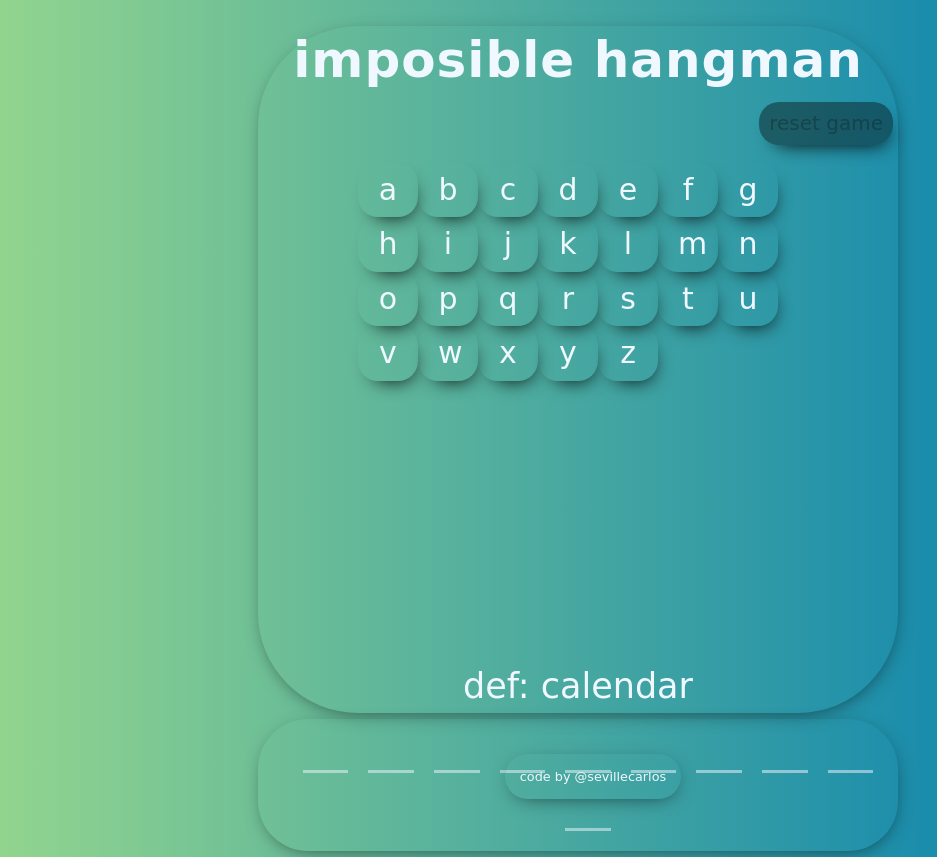
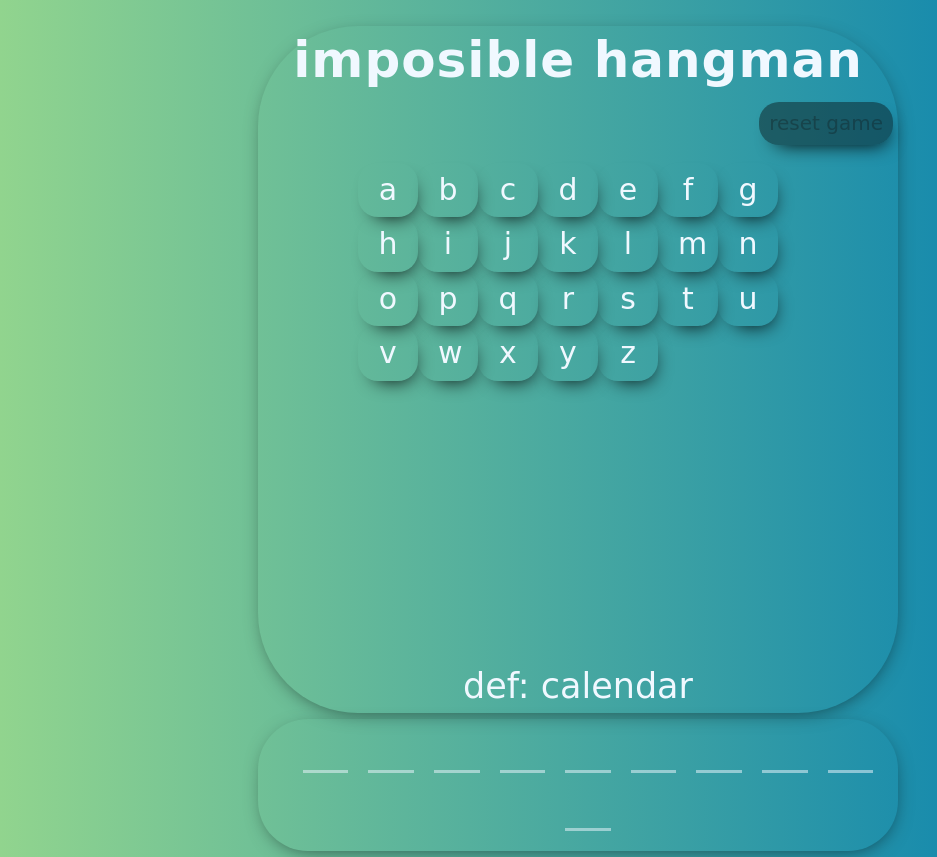
Before and after one commit to sevillecarlos/imposible-hang-man, a website built with Parcel: page index.html in a window 1280 px wide. Shown: the whole page, without its empty margins (62-999 px from the left). Built offline with nearby package versions, Linux system fonts and the light colour scheme; no server answers; a web font is replaced by a local one.

```diff
--- a/index.html
+++ b/index.html
@@ -62,11 +62,6 @@
           <div class="text-container"></div>
         </section>
     </div>
-    <div class="footer">
-      <a href="https://github.com/sevillecarlos" target="blank"
-      >code by @sevillecarlos</a
-    >
-    </div>
   </div>
     <script src="/src/js/script.js"></script>
   </body>
```
